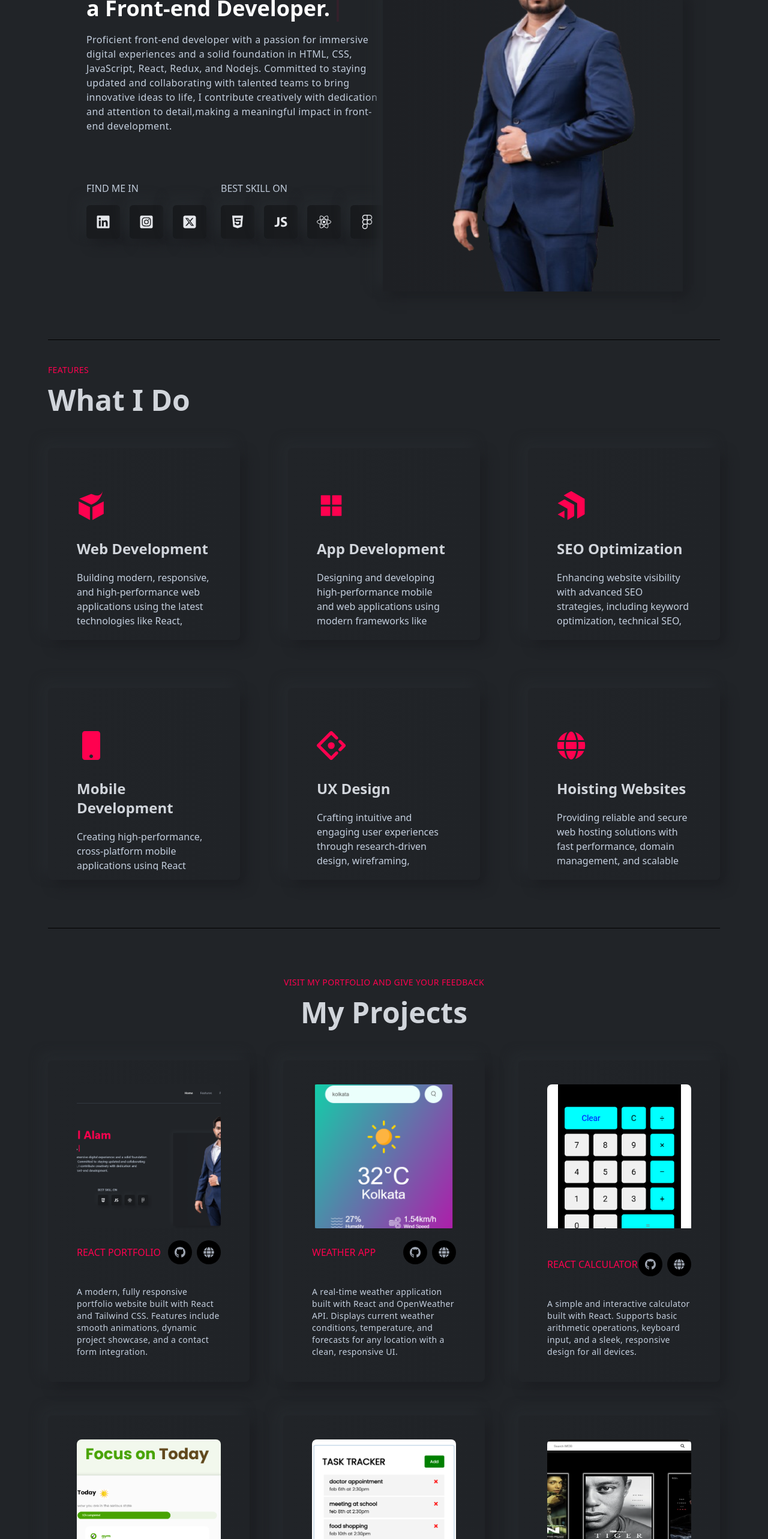
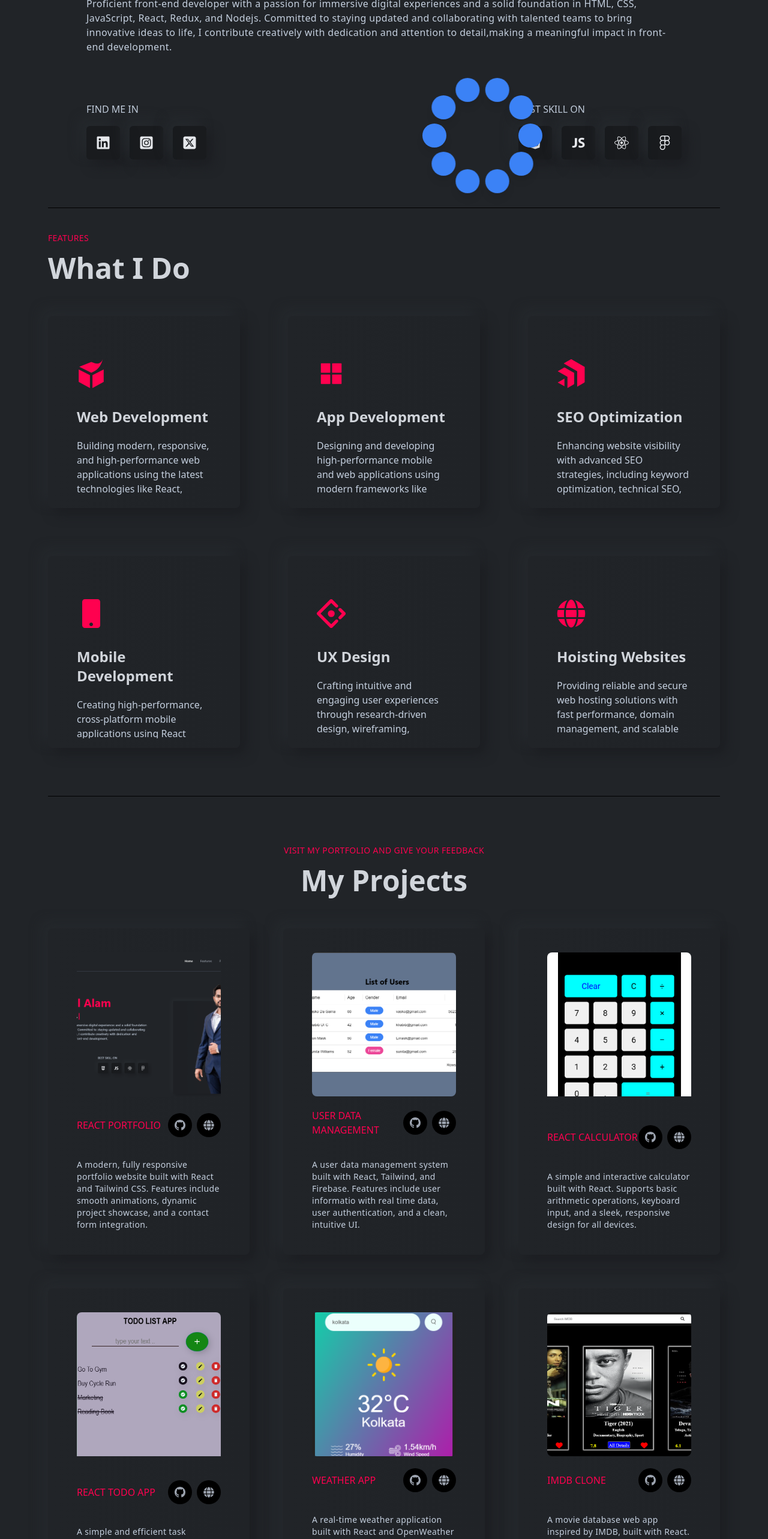
Before and after one commit to Samsul7718/Sam_Portfolio, a React (Vite) app: page / in a window 1280 px wide. Shown: the part 234-2800 px from the top of the page at 60% size. Built offline with nearby package versions, Linux system fonts and the light colour scheme.

Commit message:
motion effect

```diff
--- a/src/assets/index.jsx
+++ b/src/assets/index.jsx
@@ -1,10 +1,10 @@
 import logo from "./images/Untitled design.png";
 import bannerImg from "./images/new img.png";
 import projectOne from "./images/projects/one.png";
-import projectTwo from "./images/projects/weather.png";
+import projectTwo from "./images/projects/User data.png";
 import projectThree from "./images/projects/calculate.png";
-import projectFour from "./images/projects/focus.png";
-import projectFive from "./images/projects/task.png";
+import projectFour from "./images/projects/React Todo.png";
+import projectFive from "./images/projects/weather.png";
 import projectSix from "./images/projects/IMDB.png";
 import testimonialOne from "./images/testimonial/Banner-1.jpg";
 import testimonialTwo from "./images/testimonial/user4.webp";
--- a/src/components/banner/Bannar.jsx
+++ b/src/components/banner/Bannar.jsx
@@ -1,6 +1,6 @@
 import React from "react";
 import LeftBannar from "./LeftBannar";
-import { RightBanner } from "./RightBanner";
+// import { RightBanner } from "./RightBanner";
 
 const Bannar = () => {
   return (
@@ -11,7 +11,7 @@ const Bannar = () => {
     >
       <div className="flex w-full max-w-screen-2xl mx-auto">
         <LeftBannar />
-        <RightBanner />
+        {/* <RightBanner /> */}
       </div>
     </section>
   );
--- a/src/components/banner/LeftBannar.jsx
+++ b/src/components/banner/LeftBannar.jsx
@@ -1,4 +1,5 @@
-import React from "react";
+import React, { useEffect, useState } from "react";
+import { motion } from "framer-motion";
 import { useTypewriter, Cursor } from "react-simple-typewriter";
 import { FaLinkedin } from "react-icons/fa";
 import { FaInstagramSquare } from "react-icons/fa";
@@ -9,7 +10,37 @@ import { FaReact } from "react-icons/fa";
 import { FaFigma } from "react-icons/fa";
 import { FaHtml5 } from "react-icons/fa";
 
+const numBalls = 10; // Number of floating balls
+const circleRadius = 80; // Radius for gathering in circle
+const gatherTime = 8000; // Time before gathering (in ms)
+
 const LeftBannar = () => {
+  const [balls, setBalls] = useState(
+    Array.from({ length: numBalls }, (_, i) => ({
+      x: window.innerWidth / 2,
+      y: window.innerHeight / 2,
+      z: window.innerHeight / 4,
+      delay: i * 0.1, // Delay effect for smoother movement
+    }))
+  );
+
+  const [mouse, setMouse] = useState({
+    x: window.innerWidth / 2,
+    y: window.innerHeight / 2,
+    z: window.innerHeight / 4,
+  });
+  const [isMoving, setIsMoving] = useState(false);
+
+  useEffect(() => {
+    const timeout = setTimeout(() => setIsMoving(false), gatherTime);
+    return () => clearTimeout(timeout);
+  }, [mouse]);
+
+  const handleMouseMove = (e) => {
+    setMouse({ x: e.clientX, y: e.clientY, z: e.clientY });
+    setIsMoving(true);
+  };
+
   const [text] = useTypewriter({
     words: ["Coder.", "Web Developer.", "Front-end Developer."],
     loop: true,
@@ -17,8 +48,36 @@ const LeftBannar = () => {
     deleteSpeed: 10,
     delaySpeed: 2000,
   });
+
   return (
-    <div className="w-1/2 flex flex-col gap-20">
+    <div className="w-full flex flex-col gap-20" onMouseMove={handleMouseMove}>
+      {/* Floating Balls */}
+      {balls.map((ball, index) => {
+        const angle = (index / numBalls) * Math.PI * 2; // Angle for circle formation
+        const targetX = isMoving
+          ? mouse.x
+          : window.innerWidth / 2 + circleRadius * Math.cos(angle);
+        const targetY = isMoving
+          ? mouse.y
+          : window.innerHeight / 2 + circleRadius * Math.sin(angle);
+        const targetz = isMoving
+          ? mouse.z
+          : window.innerHeight / 2 + circleRadius * Math.tan(angle);
+
+        return (
+          <motion.div
+            key={index}
+            className="absolute w-10 h-10 bg-blue-500 rounded-full shadow-lg"
+            animate={{ x: targetX, y: targetY, z: targetz }}
+            transition={{
+              ease: "easeOut",
+              duration: 0.8,
+              delay: ball.delay,
+            }}
+          />
+        );
+      })}
+
       <div className="flex flex-col gap-5">
         <h4 className="text-lg font-normal">WELCOME TO MY WORLD</h4>
         <h1 className="text-6xl font-bold text-white">
@@ -42,7 +101,7 @@ const LeftBannar = () => {
           impact in front-end development.
         </p>
       </div>
-      <div className="flex justify-between ">
+      <div className="flex justify-between items-end">
         <div>
           <h2 className="text-base uppercase font-titleFont mb-4">
             Find me in
--- a/src/components/banner/RightBanner.jsx
+++ b/src/components/banner/RightBanner.jsx
@@ -1,19 +1,54 @@
-import React from "react";
-import { bannerImg } from "../../assets";
+// import React, { useState } from "react";
+// import { motion } from "framer-motion";
+// import { bannerImg } from "../../assets";
 
-export const RightBanner = () => {
-  return (
-    <div className="w-1/2 flex justify-center items-center relative">
-      <img
-        className="w-[500px] h-[680px] z-10"
-        src={bannerImg}
-        alt="bannerImg"
-      />
+// export const RightBanner = () => {
+//   const [positions, setPositions] = useState(
+//     Array.from({ length: 5 }, () => ({ x: 0, y: 0, z: 0 }))
+//   );
 
-      <div
-        className="absolute bottom-0 w-[500px] h-[500px] bg-gradient-to-r from-[#1e2024]
-         to-[#202327] shadow-shadowOne flex justify-center items-center"
-      ></div>
-    </div>
-  );
-};
+//   const handleMouseMove = (e) => {
+//     const newPositions = positions.map(() => ({
+//       x: e.clientX - window.innerWidth / 2,
+//       y: e.clientY - 100,
+//       z: 0,
+//     }));
+//     setPositions(newPositions);
+//   };
+
+//   return (
+//     <div
+//       className="w-1/2 flex justify-center items-center relative"
+//       onMouseMove={handleMouseMove}
+//     >
+//       {/* Background Image */}
+//       {/* <img
+//         className="w-[500px] h-[680px] z-10"
+//         src={bannerImg}
+//         alt="bannerImg"
+//       /> */}
+
+//       {/* Gravity Balls */}
+//       {positions.map((position, index) => (
+//         <motion.div
+//           key={index}
+//           className="absolute w-16 h-16 bg-blue-500 rounded-full shadow-lg"
+//           animate={{
+//             x: position.x * 0.2, // Smooth movement
+//             y: [position.y * 0.3, 300], // Gravity effect
+//             z: position.z * 0.2, // Smooth movement
+//           }}
+//           transition={{
+//             ease: "easeOut",
+//             duration: 4, // Settles after 2s
+//             type: "spring",
+//             stiffness: 50,
+//           }}
+//         />
+//       ))}
+
+//       {/* Dark Gradient Overlay */}
+//       {/* <div className="absolute bottom-0 w-[500px] h-[500px] bg-gradient-to-r from-[#1e2024] to-[#202327] shadow-shadowOne flex justify-center items-center"></div> */}
+//     </div>
+//   );
+// };
--- a/src/components/footer/Footer.jsx
+++ b/src/components/footer/Footer.jsx
@@ -45,6 +45,7 @@ const Footer = () => {
             </span>
           </li>
           <li>
+            <a href="https://sam-portfolio-zeta.vercel.app/">
               <span
                 className="w-full text-lg hover:text-designColor duration-300 cursor-pointer
             relative group"
@@ -55,8 +56,9 @@ const Footer = () => {
               -translate-x-[100%] group-hover:translate-x-0 transition-transform duration-300"
                 ></span>
               </span>
+            </a>
           </li>
-          <li>
+          {/* <li>
             <span
               className="w-full text-lg hover:text-designColor duration-300 cursor-pointer
             relative group"
@@ -67,7 +69,7 @@ const Footer = () => {
               -translate-x-[100%] group-hover:translate-x-0 transition-transform duration-300"
               ></span>
             </span>
-          </li>
+          </li> */}
           <li>
             <span
               className="w-full text-lg hover:text-designColor duration-300 cursor-pointer
@@ -135,7 +137,7 @@ const Footer = () => {
               ></span>
             </span>
           </li>
-          <li>
+          {/* <li>
             <span
               className="w-full text-lg hover:text-designColor duration-300 cursor-pointer
             relative group"
@@ -146,7 +148,7 @@ const Footer = () => {
               -translate-x-[100%] group-hover:translate-x-0 transition-transform duration-300"
               ></span>
             </span>
-          </li>
+          </li> */}
           <li>
             <span
               className="w-full text-lg hover:text-designColor duration-300 cursor-pointer
@@ -214,7 +216,7 @@ const Footer = () => {
               ></span>
             </span>
           </li>
-          <li>
+          {/* <li>
             <span
               className="w-full text-lg hover:text-designColor duration-300 cursor-pointer
             relative group"
@@ -225,7 +227,7 @@ const Footer = () => {
               -translate-x-[100%] group-hover:translate-x-0 transition-transform duration-300"
               ></span>
             </span>
-          </li>
+          </li> */}
         </ul>
       </div>
     </div>
--- a/src/components/projects/Projects.jsx
+++ b/src/components/projects/Projects.jsx
@@ -32,13 +32,14 @@ const Projects = () => {
           demo="https://sam-portfolio-zeta.vercel.app/"
         />
         <ProjectCard
-          title="Weather App"
-          des="A real-time weather application built with React and OpenWeather API. Displays current weather
-          conditions, temperature, and forecasts for any location with a clean, responsive UI."
+          title="User Data Management"
+          des="A user data management system built with React, Tailwind, and Firebase. Features include user
+          informatio with real time data, user authentication, and a clean, intuitive UI."
           src={projectTwo}
-          github="https://github.com/Samsul7718/weather-app.git"
-          demo="https://samsul7718-weather-app.netlify.app/"
+          github="https://github.com/Samsul7718/user_management"
+          demo="https://user-management-eight-tau.vercel.app/"
         />
+
         <ProjectCard
           title="React Calculator"
           des="A simple and interactive calculator built with React. Supports basic arithmetic operations,
@@ -48,20 +49,20 @@ const Projects = () => {
           demo="https://react-calculator-app1.netlify.app/"
         />
         <ProjectCard
-          title="Today's Target"
-          des="A simple and efficient task management app built with React. Allows users to set daily goals,
+          title="React Todo App"
+          des="A simple and efficient task management app built with React. Allows users to  add tasks,
           track progress, and stay organized with an intuitive interface."
           src={projectFour}
-          github="https://github.com/Samsul7718/Today-s-task.git"
-          demo="https://today-target.netlify.app/"
+          github="https://github.com/Samsul7718/React-ToDoList"
+          demo="https://react-to-do-list-ten-eta.vercel.app/"
         />
         <ProjectCard
-          title="React Task Tracker"
-          des="A user-friendly task management app built with React. Features include adding, editing, deleting
-           tasks, and marking them as completed, with a clean and responsive UI."
+          title="Weather App"
+          des="A real-time weather application built with React and OpenWeather API. Displays current weather
+          conditions, temperature, and forecasts for any location with a clean, responsive UI."
           src={projectFive}
-          github="https://github.com/Samsul7718/react-task-tracker.git"
-          demo="https://react-task-tracker12.netlify.app/"
+          github="https://github.com/Samsul7718/weather-app.git"
+          demo="https://samsul7718-weather-app.netlify.app/"
         />
         <ProjectCard
           title="IMDB Clone"
--- a/src/components/resume/Education.jsx
+++ b/src/components/resume/Education.jsx
@@ -43,21 +43,21 @@ const Education = () => {
       <div>
         <div className="py-12 font-titleFont flex flex-col gap-4">
           <p className="text-sm text-designColor tracking-[4px]">2022-2024</p>
-          <h2 className="text-4xl font-bold">Job Experience</h2>
+          <h2 className="text-4xl font-bold">Internship Experience</h2>
         </div>
         <div
           className="w-full mt-14 h-[1000px] border-l-[6px] border-l-black
       border-opacity-30 flex flex-col gap-10"
         >
           <ResumeCard
-            title="Front-end Developer"
+            title="Internship"
             subTitle="The Entrepreneurship Network (July 2024 - Oct 2024)"
             result="Remote"
             des="I worked as a frontend developer in different project.I build a team and worked in a
             group in Decodage project and TEN MENTOR (React)"
           />
           <ResumeCard
-            title="Front-end Developer"
+            title="Internship"
             subTitle="Oasis Infobyte (Oct 2023 - Nov 2023)"
             result="Remote"
             des="I successfully completed my frontend web development internship with project.
```
Also changed, not shown: src/assets/images/projects/React Todo.png (added), src/assets/images/projects/User data.png (added). Lines whose indentation alone changed are shown as unchanged.
